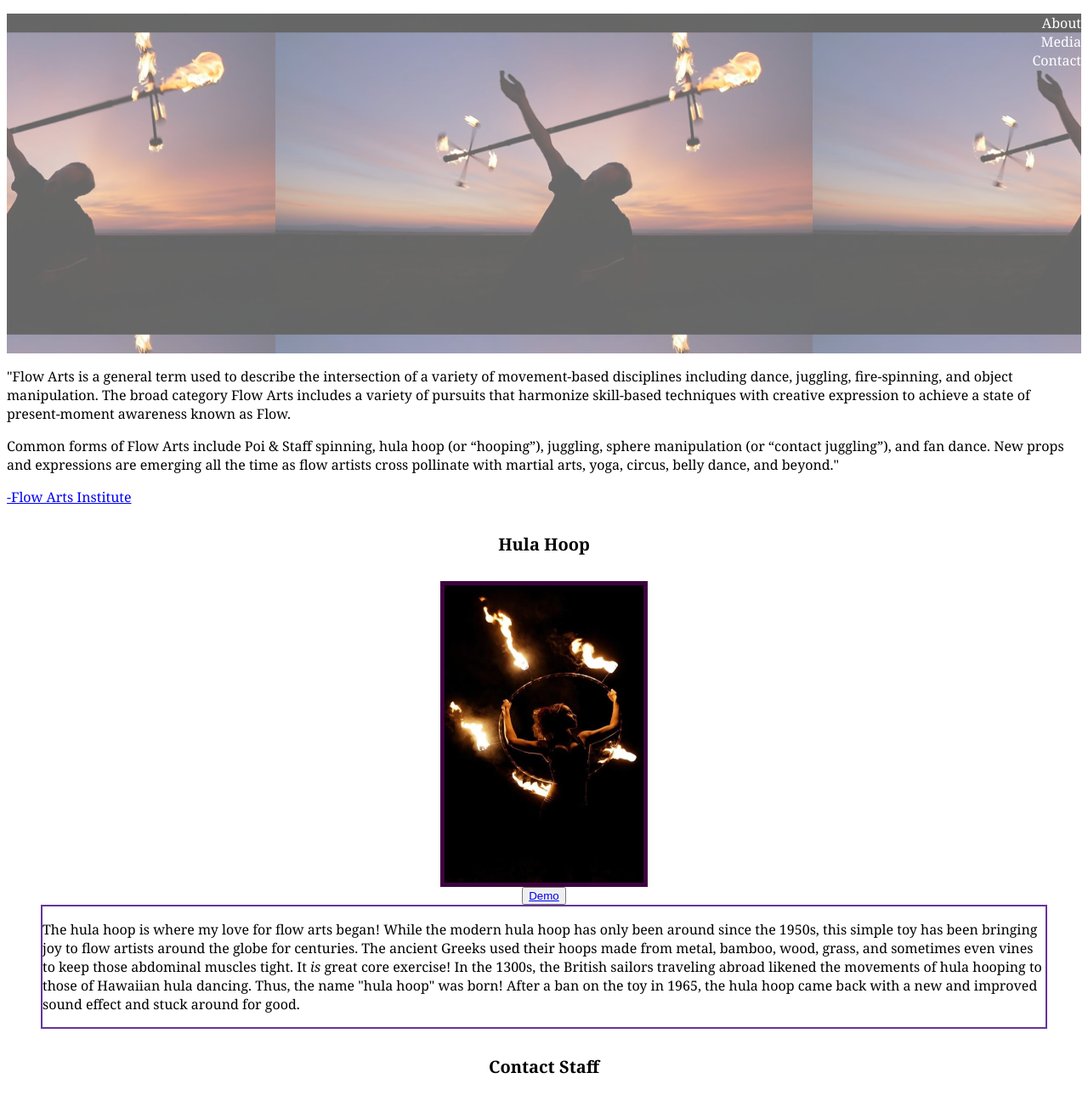
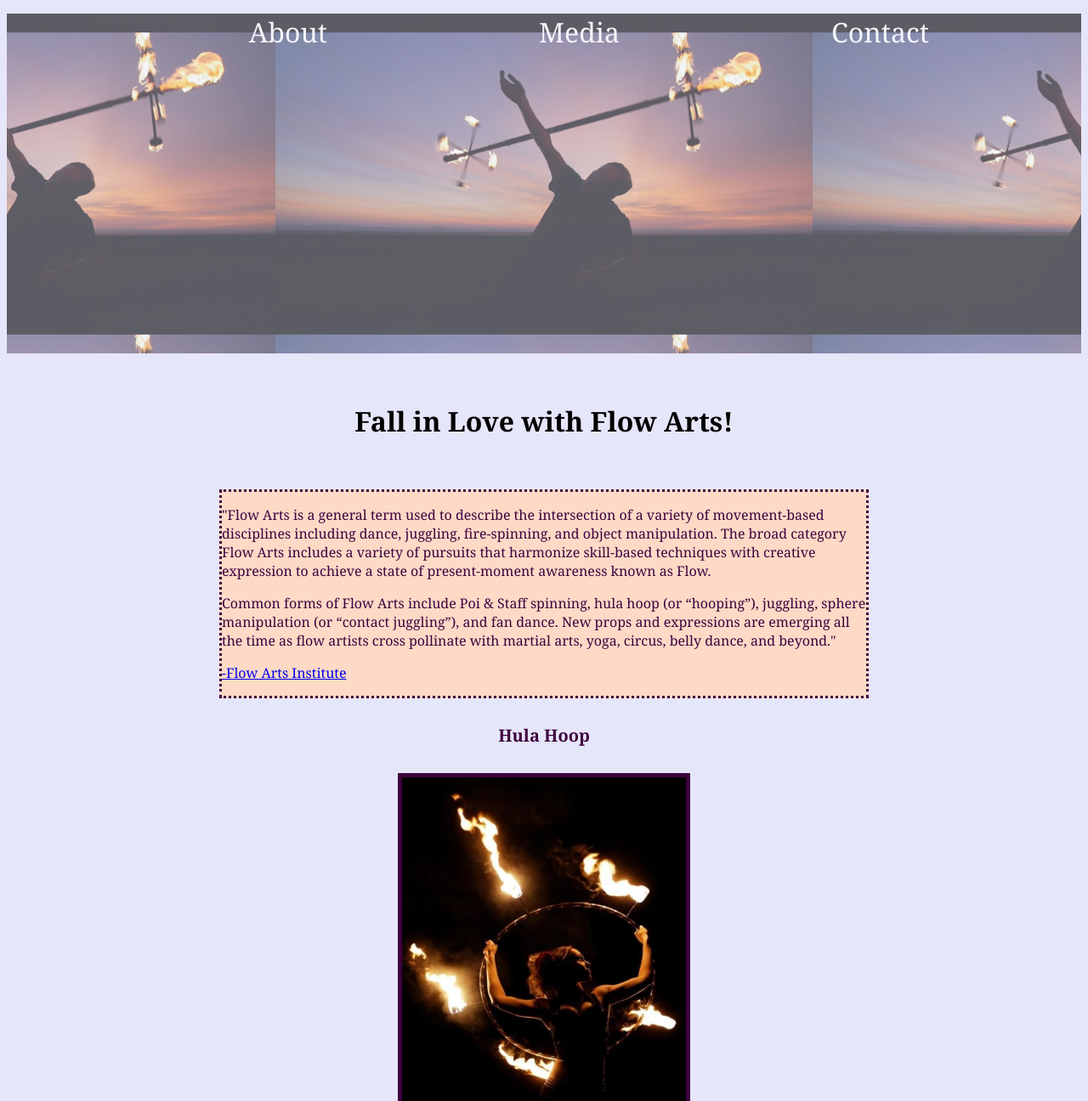
Before and after one commit to JayTheeAggie/Moses-Janesha-Tribute-Page-Project, a plain HTML site: page index.html in a window 1280 px wide. Shown: the top 1296 px of the page at 85% size. Drawn offline with Linux system fonts and the light colour scheme; files whose address does not match are found by name.

Commit message:
save here

```diff
--- a/Resources/index.css
+++ b/Resources/index.css
@@ -6,6 +6,7 @@ body, html {
   font-size: 16px;
   margin: 20px, 20px;
   display:block;
+  background-color: lavender;
 
 }
 
@@ -13,6 +14,7 @@ h2{
     text-align: center;
     font-size: 20px;
     padding: 14px;
+    color:rgb(63, 1, 63);
 }
 
 .bgimg {
@@ -24,29 +26,17 @@ h2{
   opacity: 60%;
 }
 
-.menu {
-  display: none;
-}
-
-.media {
-    width: 200px;
-    height: 200px;
-    border-color: rgb(151, 6, 151);
-    border-width: 2px;
-    display: block;
-}
-
 figcaption{
     border-width: 2px;
     border-style: solid;
-    border-color:rebeccapurple;
+    border-color:rgb(121, 36, 3);
+    color:rgb(63, 1, 63);
 
 }
 
-
 figure  img {
-    max-height: 350px;
-    max-width: 350px;
+    max-height: 500px;
+    max-width: 500px;
     border-style: solid;
     border-color: rgb(63, 1, 63);
     border-width: 5px;
@@ -61,27 +51,37 @@ col {
     display:inline-block;
 }
 
-footer {
+footer p {
     display:block;
-    background-color:rgb(151, 6, 151);
+    background-color:black;
     text-align: center;
+    color:white;
+    font-size: 14px;
+    align-items: center;
+    padding-top:18px;
+    padding-bottom:18px;
 
 }
 
-ul {
-    text-align: right;
-    align-items: right;
-    color: white;
-    font-size: 16px;
+ul li {
+    text-align: center;
+    align-items: center;
+    color:white;
+    font-size: 32px;
     text-decoration: none;
     list-style:none;
+    display:inline;
+    padding-left:20%;
+    text-decoration: bold;
+
+
 }
 
 ul a {
     text-align: right;
     align-items: right;
     color: white;
-    font-size: 16px;
+    font-size: 32px;
     text-decoration: none;
 }
 
@@ -90,4 +90,21 @@ button {
     color: rgb(151, 6, 151);
     display: block;
     margin: auto;
+    height:30px;
+    width:90px;
+    font-family:Georgia;
+    font-size:medium;
 }
+
+h1 {
+    text-align: center;
+    padding:5px;
+}
+
+#About {
+    margin: 10px 250px;
+    color:rgb(63, 1, 63);
+    background-color: rgb(253, 218, 198);
+    border-style:dotted;
+
+}
--- a/index.html
+++ b/index.html
@@ -5,6 +5,7 @@
     <meta http-equiv="X-UA-Compatible" content="IE=edge">
     <meta name="viewport" content="width=device-width, initial-scale=1.0">
     <link href="./Resources/index.css" type="text/css" rel="stylesheet">
+
     <title>Fall in Love with Flow Arts!</title>
 </head>
 <body>
@@ -19,6 +20,9 @@
         </title>
     </header>
     <main>
+        <head>
+            <h1><p>Fall in Love with Flow Arts!</p></h1>
+        </head>
         <section id="About">
             <p>
                 "Flow Arts is a general term used to describe the intersection of a variety of movement-based disciplines including dance, juggling, fire-spinning, and object manipulation. The broad category Flow Arts includes a variety of pursuits that harmonize skill-based techniques with creative expression to achieve a state of present-moment awareness known as Flow.
@@ -54,8 +58,6 @@
                 Many of the modern contact staff techniques come from the baton twirling community and the Chinese art and weapon known as Fei-Cha. </p>
             </figcaption>
         </figure>
-    </div>
-
         <h2>Poi Balls</h2>
         <figure>
             <img src="./Resources/Photos/poiFlow.jpeg" alt="Poi Ball Flow on the Beach Silhouette" class="balls">
@@ -91,8 +93,7 @@
         </figcaption>
         </figure>
     <footer id="Contact">
-        <b>Email:</b> janeshamoses@gmail.com
-        <b>Phone:</b> 0123456789
+            <p><b>Email:</b> janeshamoses@gmail.com</p>
     </footer>
     </main>
 
```
